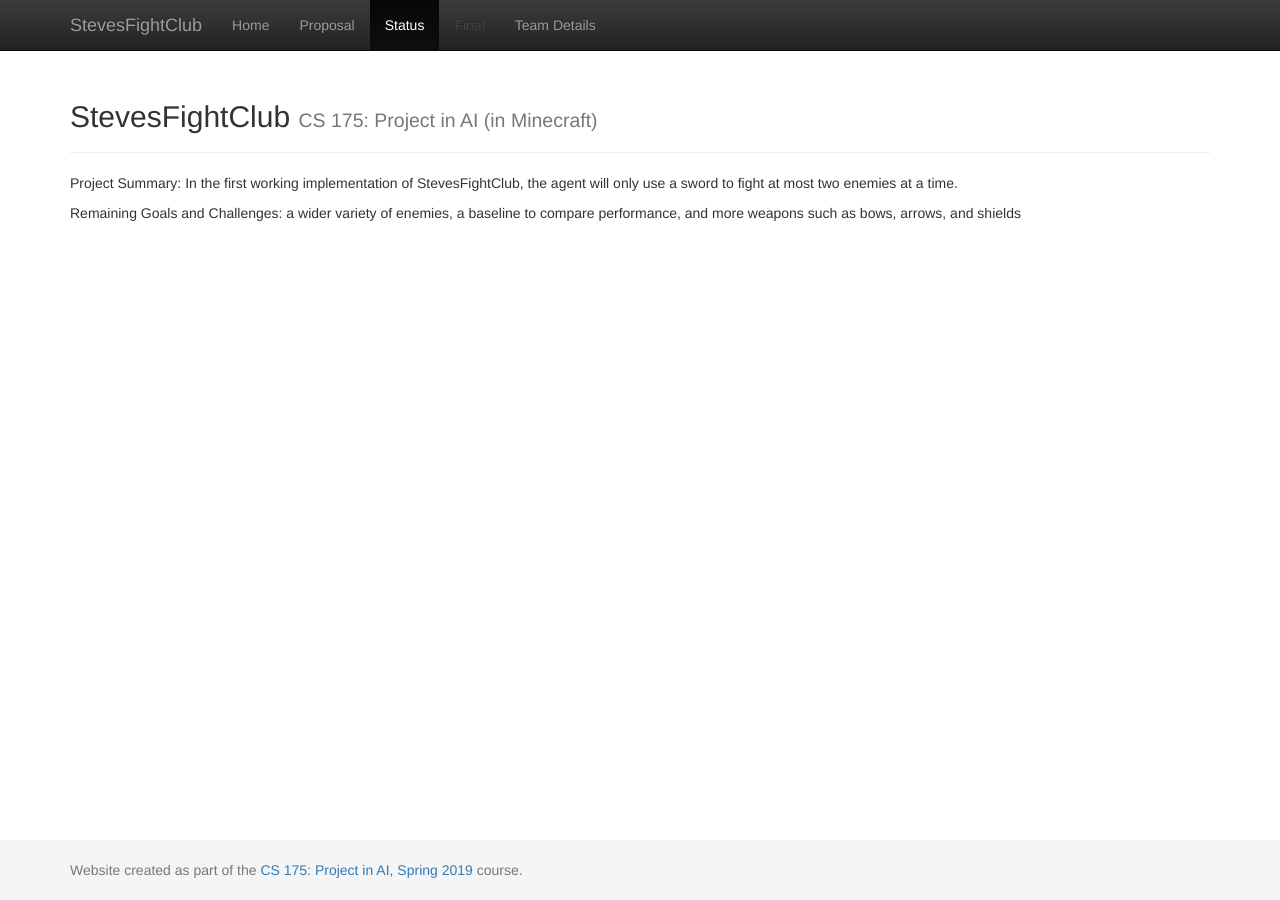
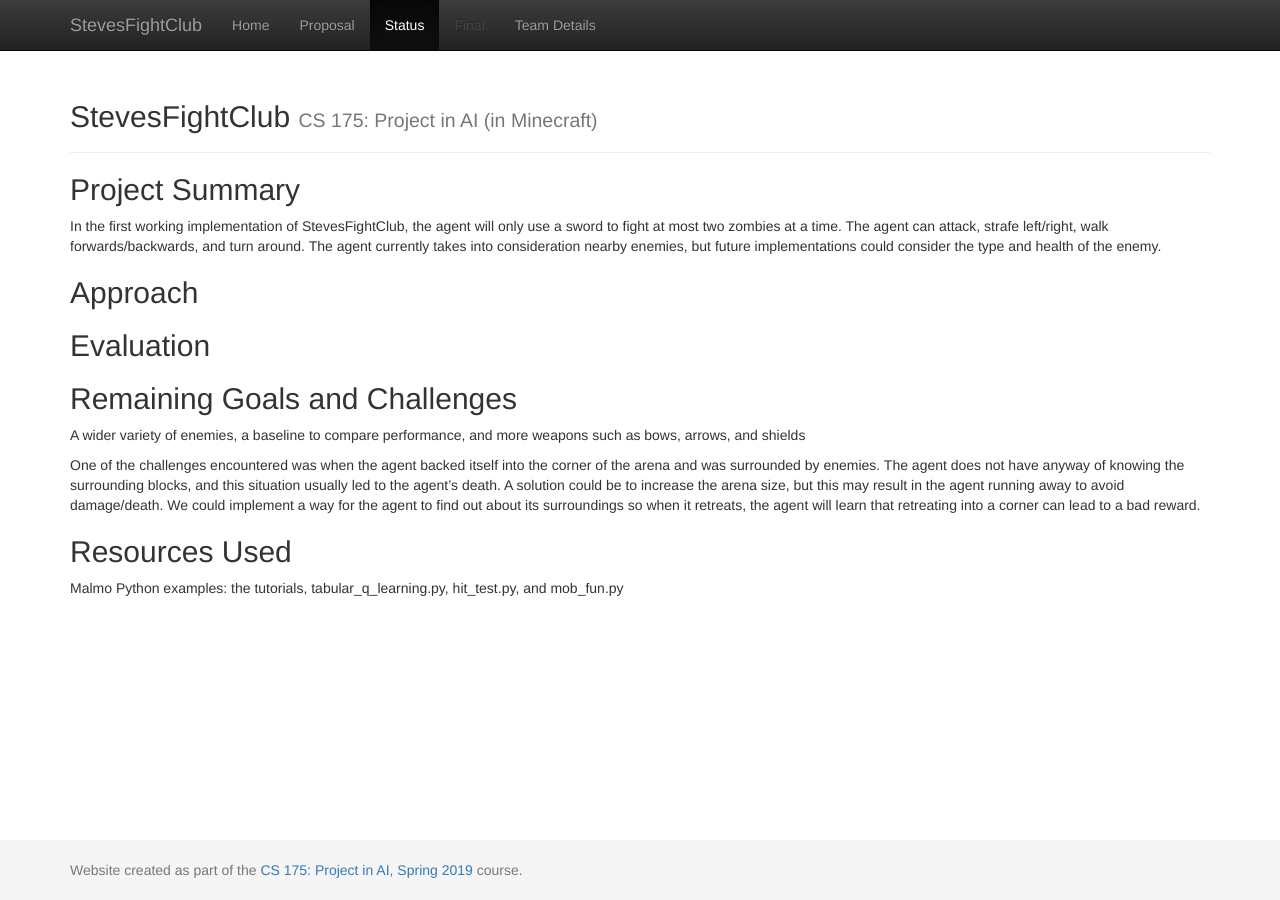
Before and after one commit to Slendolan/StevesFightClub, a Jekyll site: the page built from docs/status.md, in a window 1280 px wide. Built offline with Jekyll 4.4.1, drawn with Linux system fonts in a browser that asks for light colours.

Commit message:
Update status.md

```diff
--- a/docs/status.md
+++ b/docs/status.md
@@ -3,8 +3,26 @@ layout: default
 title: Status
 ---
 
-Project Summary:
-In the first working implementation of StevesFightClub, the agent will only use a sword to fight at most two enemies at a time.
+## Project Summary
+
+In the first working implementation of StevesFightClub, the agent will only use a sword to fight at most two zombies at a time. The agent can attack, strafe left/right, walk forwards/backwards, and turn around. The agent currently takes into consideration nearby enemies, but future implementations could consider the type and health of the enemy.
 
 
-Remaining Goals and Challenges: a wider variety of enemies, a baseline to compare performance, and more weapons such as bows, arrows, and shields
+## Approach
+
+
+
+## Evaluation
+
+
+
+## Remaining Goals and Challenges
+
+A wider variety of enemies, a baseline to compare performance, and more weapons such as bows, arrows, and shields
+
+One of the challenges encountered was when the agent backed itself into the corner of the arena and was surrounded by enemies. The agent does not have anyway of knowing the surrounding blocks, and this situation usually led to the agent's death.
+A solution could be to increase the arena size, but this may result in the agent running away to avoid damage/death. We could implement a way for the agent to find out about its surroundings so when it retreats, the agent will learn that retreating into a corner can lead to a bad reward.
+
+## Resources Used
+
+Malmo Python examples: the tutorials, tabular_q_learning.py, hit_test.py, and mob_fun.py
```
